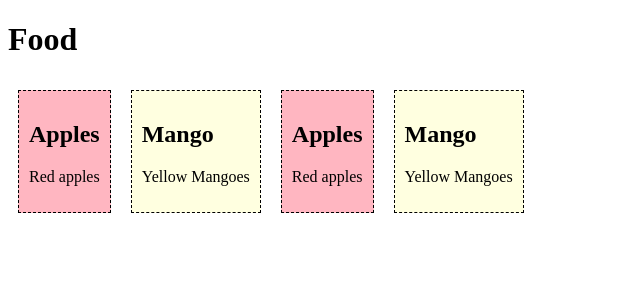
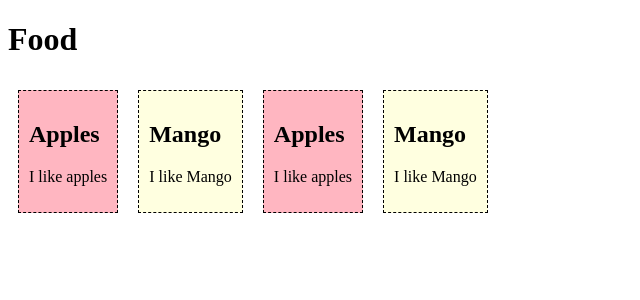
Before and after one commit to GMVillanueva/webprog-ss231-vuejs, a Vue app in the folder vue-project/: page / in a window 1280 px wide. Shown: the top 300 px of the page, without its empty margins (0-640 px from the left). Built offline with nearby package versions, Linux system fonts and the light colour scheme.

Commit message:
Final update on style and message

```diff
--- a/vue-project/src/components/FoodItem.vue
+++ b/vue-project/src/components/FoodItem.vue
@@ -10,7 +10,7 @@ export default {
   data() {
     return {
       name: 'Apples',
-      message: 'Red apples'
+      message: 'I like apples'
     }
   }
 };
--- a/vue-project/src/components/FoodItem2.vue
+++ b/vue-project/src/components/FoodItem2.vue
@@ -10,7 +10,7 @@ export default {
   data() {
     return {
       name: 'Mango',
-      message: 'Yellow Mangoes'
+      message: 'I like Mango'
     }
   }
 };
--- a/vue-project/src/main.js
+++ b/vue-project/src/main.js
@@ -1,5 +1,4 @@
 import { createApp } from 'vue'
-
 import App from './App.vue'
 import FoodItem from './components/FoodItem.vue'
 import FoodItem2 from './components/FoodItem2.vue'
```
